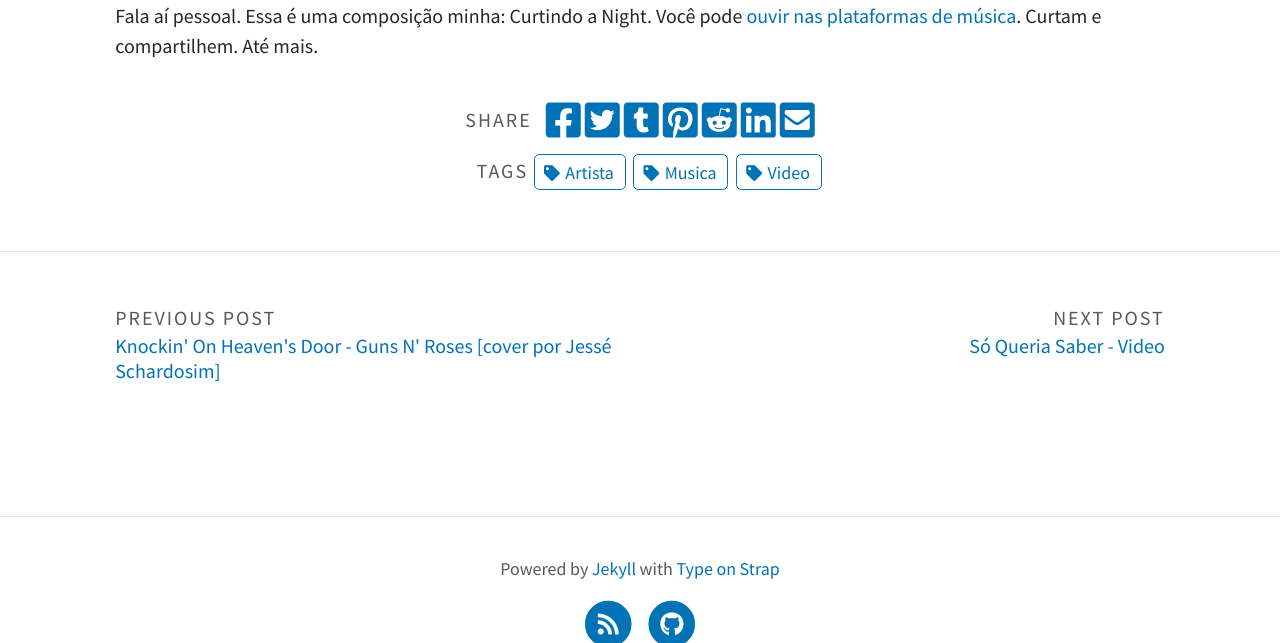
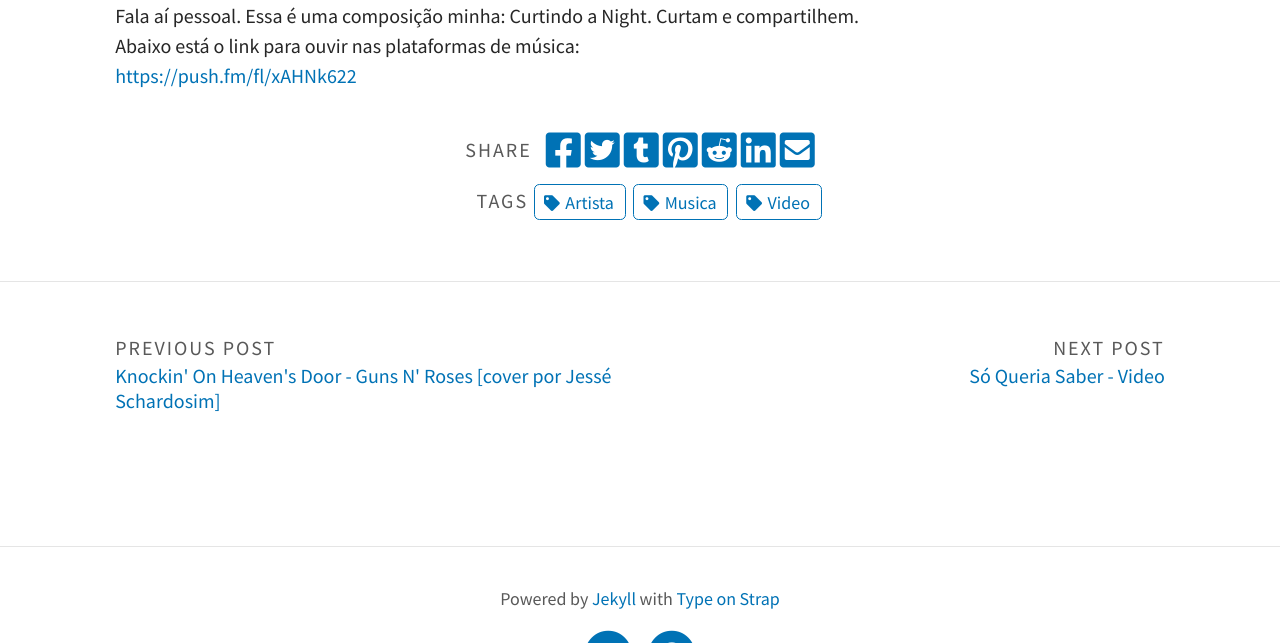
Before and after one commit to haze1997/haze1997.github.io, a Jekyll site: the page built from _posts/2020-09-17-curtindo_a_night.md, in a window 1280 px wide and 900 px high, scrolled down 758 px, cut to the strip 257-900 px from the top of the window. Built offline with Jekyll 4.4.1, drawn with Linux system fonts in a browser that asks for light colours; a script that is not in the unit is left out; comment, search, counter and statistics services are not loaded.

Commit message:
Update 2020-09-17-curtindo_a_night.md

```diff
--- a/_posts/2020-09-17-curtindo_a_night.md
+++ b/_posts/2020-09-17-curtindo_a_night.md
@@ -9,4 +9,6 @@ categories: Musica
 ---
 
 <iframe width="1125" height="633" src="https://www.youtube.com/embed/tjOs5ctjMnM" title="Só queria saber - Jessé Schardosim" frameborder="0" allow="accelerometer; autoplay; clipboard-write; encrypted-media; gyroscope; picture-in-picture; web-share" allowfullscreen></iframe>
-Fala aí pessoal. Essa é uma composição minha: Curtindo a Night. Você pode <a href="https://push.fm/fl/xAHNk622" target="_blank">ouvir nas plataformas de música</a>. Curtam e compartilhem. Até mais.
+Fala aí pessoal. Essa é uma composição minha: Curtindo a Night. Curtam e compartilhem.
+Abaixo está o link para ouvir nas plataformas de música:
+<a href="https://push.fm/fl/xAHNk622" target="_blank">https://push.fm/fl/xAHNk622</a>
```
